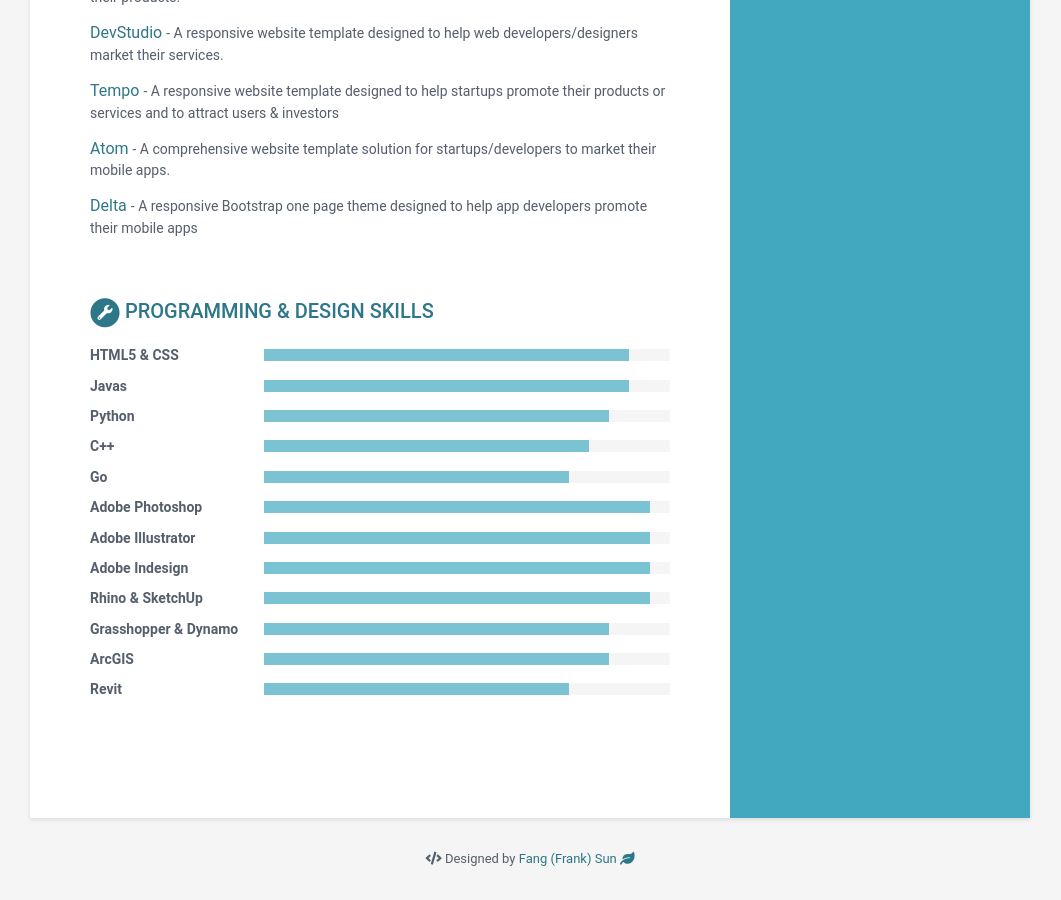
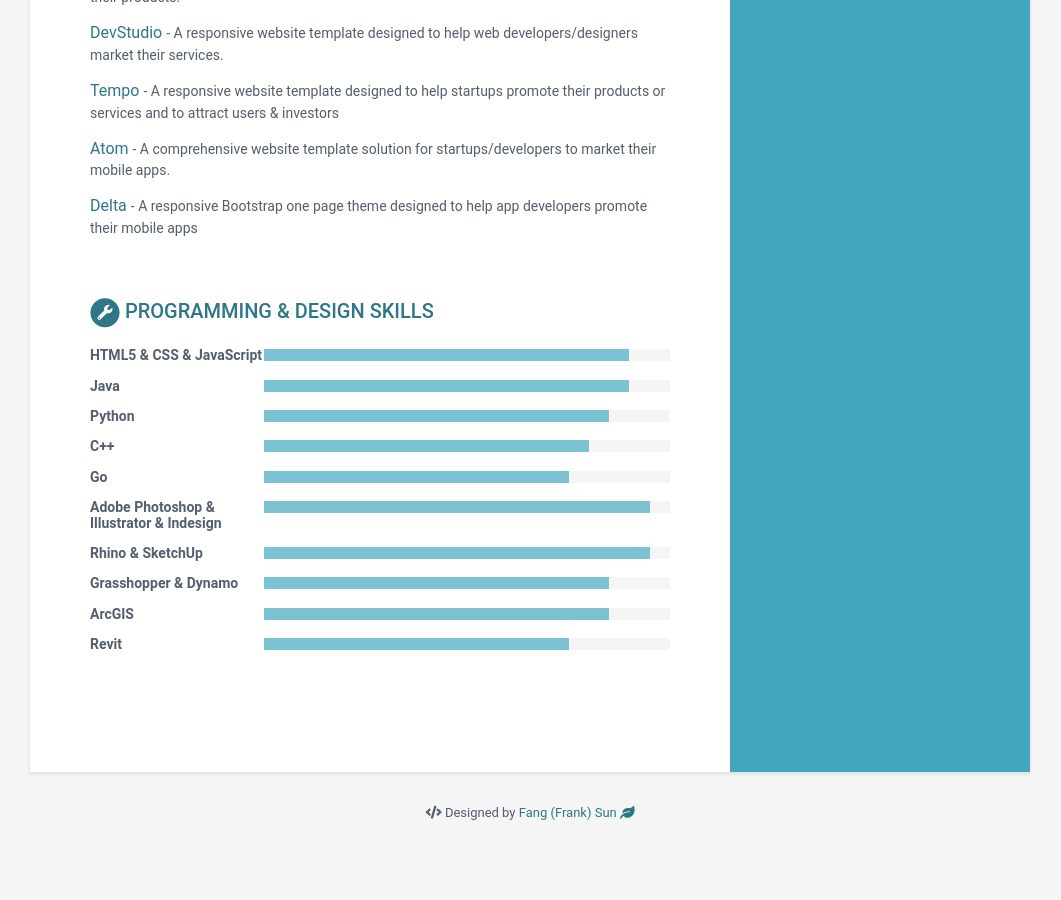
Before and after one commit to FangFrankSun/My_Resume, a Jekyll site: the page built from index.html, in a window 1280 px wide and 900 px high, scrolled down 1693 px. Shown: the whole window, without its empty margins (110-1171 px from the left). Built offline with Jekyll 4.4.1, drawn with Linux system fonts in a browser that asks for light colours; after the commit the page ends 2547 px from its top, so only the background shows below that.

Commit message:
Update data.yml

```diff
--- a/_data/data.yml
+++ b/_data/data.yml
@@ -199,10 +199,10 @@ skills:
     title: Programming &amp; Design Skills
 
     toolset:
-      - name: HTML5 & CSS
+      - name: HTML5 & CSS & JavaScript
         level: 90%
 
-      - name: Javas
+      - name: Java
         level: 90%
 
       - name: Python
@@ -214,13 +214,7 @@ skills:
       - name: Go
         level: 75%
 
-      - name: Adobe Photoshop
-        level: 95%
-
-      - name: Adobe Illustrator
-        level: 95%
-
-      - name: Adobe Indesign
+      - name: Adobe Photoshop & Illustrator & Indesign
         level: 95%
 
       - name: Rhino & SketchUp
```
